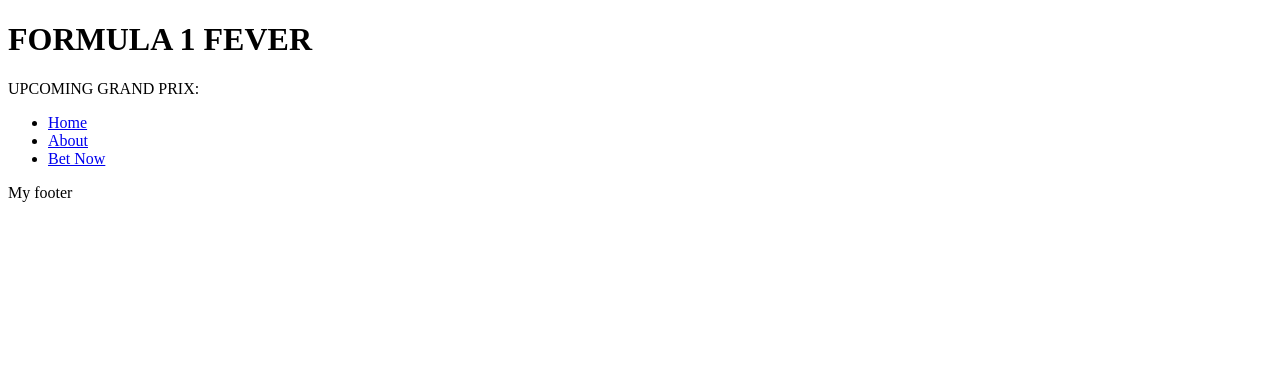
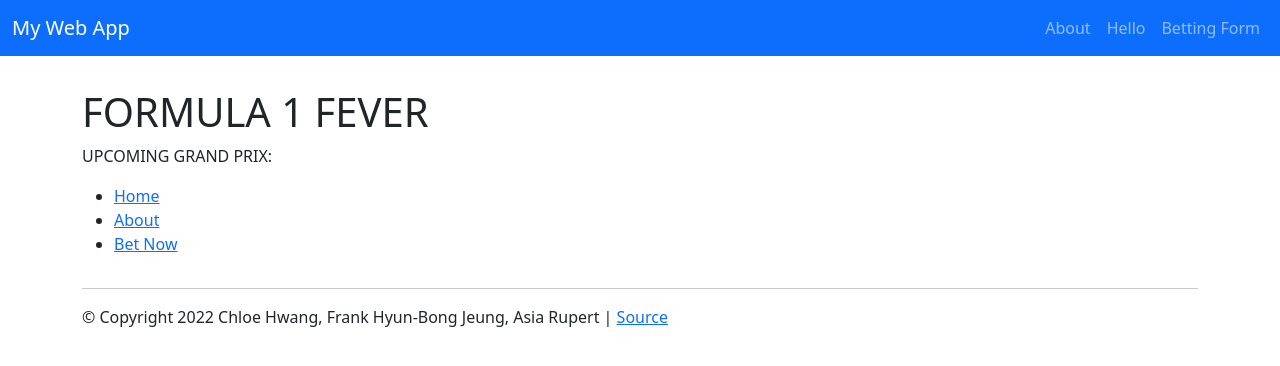
Before and after one commit to chloe-hwang/F1fever, a Flask app: page / in a window 1280 px wide. Shown: the top 366 px of the page. Run offline with Flask 2, Linux system fonts and the light colour scheme.

Commit message:
Bootstrap Layout Update (#4)

```diff
--- a/requirements.txt
+++ b/requirements.txt
@@ -5,7 +5,7 @@ pandas
 requests
 fastf1
 flask
-json
+#json
 
 #TEST
 pytest
--- a/web_app/templates/betting_form.html
+++ b/web_app/templates/betting_form.html
@@ -1,3 +1,4 @@
+{% extends "bootstrap_layout.html" %}
 
 {% block content %}
 
--- a/web_app/templates/betting_results.html
+++ b/web_app/templates/betting_results.html
@@ -1,3 +1,5 @@
+{% extends "bootstrap_layout.html" %}
+
 {% block content %}
 
     <h2>Race Results For The {{ results[0]["raceName"] }} {{ results[0]["season"] }} :</h2>
--- /dev/null
+++ b/web_app/templates/bootstrap_layout.html
@@ -0,0 +1,96 @@
+<!doctype html>
+<html lang="en">
+<head>
+    <meta charset="utf-8">
+    <meta name="viewport" content="width=device-width, initial-scale=1">
+
+    <!-- Bootstrap CSS -->
+    <link href="https://cdn.jsdelivr.net/npm/bootstrap@5.0.0-beta3/dist/css/bootstrap.min.css" rel="stylesheet" integrity="sha384-eOJMYsd53ii+scO/bJGFsiCZc+5NDVN2yr8+0RDqr0Ql0h+rP48ckxlpbzKgwra6" crossorigin="anonymous">
+
+    <title>Formula 1 Fever!</title>
+</head>
+<body>
+
+    <!--
+        FLASH MESSAGING
+        https://flask.palletsprojects.com/en/1.1.x/patterns/flashing/
+        https://getbootstrap.com/docs/4.3/components/alerts/
+    -->
+    {% with messages = get_flashed_messages(with_categories=true) %}
+      {% if messages %}
+        {% for category, message in messages %}
+            <!--
+                BOOTSTRAP ALERTS
+                https://getbootstrap.com/docs/5.0/components/alerts/#dismissing
+            -->
+            <div class="alert alert-{{ category }} alert-dismissible fade show" role="alert" style="margin-bottom:0;">
+                <button type="button" class="btn-close" data-bs-dismiss="alert" aria-label="Close"></button>
+                {{ message }}
+            </div>
+        {% endfor %}
+      {% endif %}
+    {% endwith %}
+
+    <!--
+        SITE NAVIGATION & BOOTSTRAP NAV
+        https://jinja.palletsprojects.com/en/2.11.x/tricks/
+        https://getbootstrap.com/docs/5.0/components/navbar/
+    -->
+    {% set nav_links = [
+      ('/about', 'about', 'About'),
+      ('/hello', 'hello', 'Hello'),
+      ('/betting/form', 'betting', 'Betting Form')
+    ] -%}
+    {% set active_page = active_page|default('home') -%}
+    <nav class="navbar navbar-expand-lg navbar-dark bg-primary">
+        <div class="container-fluid">
+            <a class="navbar-brand" href="/">My Web App</a>
+
+            <button class="navbar-toggler" type="button" data-bs-toggle="collapse" data-bs-target="#navbarSupportedContent" aria-controls="navbarSupportedContent" aria-expanded="false" aria-label="Toggle navigation">
+                <span class="navbar-toggler-icon"></span>
+            </button>
+
+            <div class="collapse navbar-collapse" id="navbarSupportedContent">
+                <ul class="navbar-nav ms-auto mb-2 mb-lg-0">
+                {% for href, page_id, link_text in nav_links %}
+                    {% if page_id == active_page %}
+                        {% set is_active = "active" -%}
+                    {% else %}
+                        {% set is_active = "" -%}
+                    {% endif %}
+
+                    <li class="nav-item">
+                        <a class="nav-link {{ is_active }}" href="{{href}}">{{link_text}}</a>
+                    </li>
+                {% endfor %}
+                </ul>
+            </div>
+        </div>
+    </nav>
+
+    <div class="container" style="margin-top:2em;">
+
+        <!--
+            PAGE CONTENTS
+        -->
+        <div id="content">
+            {% block content %}
+            {% endblock %}
+        </div>
+
+        <footer style="margin-top:2em; margin-bottom:2em;">
+        <hr>
+            &copy; Copyright 2022 Chloe Hwang, Frank Hyun-Bong Jeung, Asia Rupert |
+            <a href="https://github.com/chloe-hwang/F1fever/blob/main/README.md">Source</a>
+        </footer>
+    </div>
+
+    <!-- Bootstrap JS Bundle -->
+    <script src="https://cdn.jsdelivr.net/npm/bootstrap@5.0.0-beta3/dist/js/bootstrap.bundle.min.js" integrity="sha384-JEW9xMcG8R+pH31jmWH6WWP0WintQrMb4s7ZOdauHnUtxwoG2vI5DkLtS3qm9Ekf" crossorigin="anonymous"></script>
+    <script type="text/javascript">
+
+        console.log("Thanks for the page visit!")
+
+    </script>
+</body>
+</html>
--- a/web_app/templates/home.html
+++ b/web_app/templates/home.html
@@ -1,5 +1,8 @@
-<!DOCTYPE html>
-<html lang="en">
+{% extends "bootstrap_layout.html" %}
+{% set active_page = "home" %}
+
+{% block content %}
+
 <head>
     <meta charset="UTF-8">
     <title>FORMULA 1 FEVER</title>
@@ -18,9 +21,5 @@
         </ul>
     </nav>
 
-    <footer>
-        <p>My footer</p>
-    </footer>
 
-</body>
-</html>
+{% endblock %}
--- a/web_app/templates/layout.html
+++ b/web_app/templates/layout.html
@@ -12,7 +12,7 @@
       <ul>
           <li><a href="/about">About</a></li>
           <li><a href="/hello">Hello</a></li>
-          <li><a href="/betting/form">Weather Form</a></li>
+          <li><a href="/betting/form">Betting Form</a></li>
       </ul>
     </nav>
     <hr>
```
